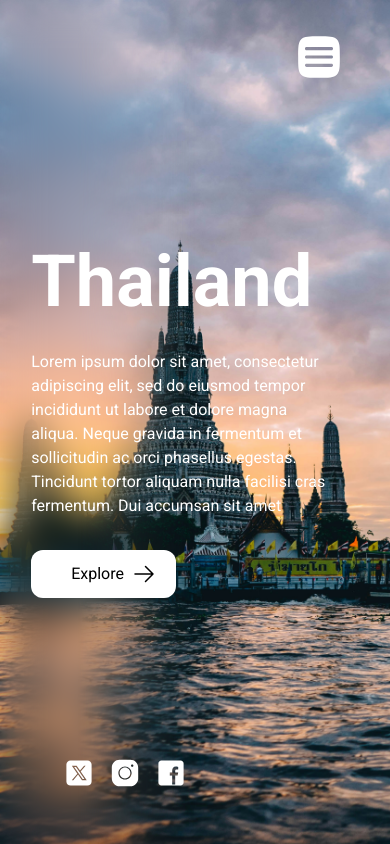
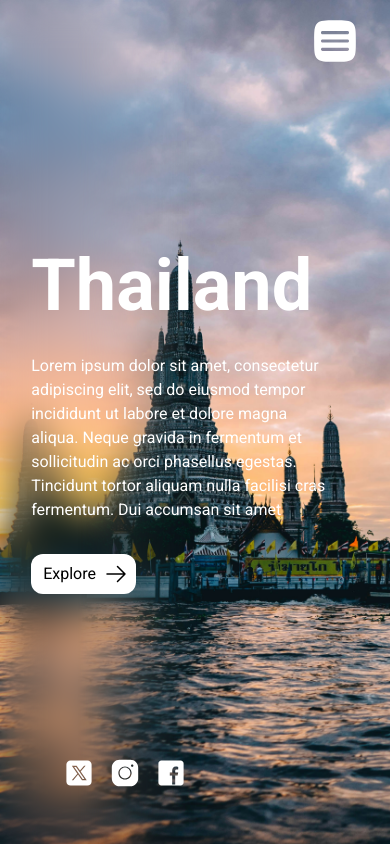
Before and after one commit to ConteDeStGermain/learning-angular, an Angular app: page / in a window 390 px wide. Built offline with nearby package versions, Linux system fonts and the light colour scheme; no server answers.

Commit message:
fixing ui issues

```diff
--- a/src/app/app.component.html
+++ b/src/app/app.component.html
@@ -5,7 +5,7 @@
     <div class="w-[300px] sm:w-[500px] md:w-[700px] space-y-8">
       <h1 class="text-7xl sm:text-9xl font-bold">Thailand</h1>
       <p >Lorem ipsum dolor sit amet, consectetur adipiscing elit, sed do eiusmod tempor incididunt ut labore et dolore magna aliqua. Neque gravida in fermentum et sollicitudin ac orci phasellus egestas. Tincidunt tortor aliquam nulla facilisi cras fermentum. Dui accumsan sit amet  </p>
-      <button class="bg-white text-black pr-5 pl-10 pt-3 pb-3 rounded-xl transition ease-in-out delay-50 hover:bg-blue-300 hover:text-white hover:drop-shadow-lg flex items-center justify-center">
+      <button class="bg-white text-black sm:pr-5 sm:pl-10 sm:pt-3 sm:pb-3 pr-2 pl-3 pt-2 pb-2 rounded-xl transition ease-in-out delay-50 hover:bg-blue-300 hover:text-white hover:drop-shadow-lg flex items-center justify-center">
         Explore
         <svg xmlns="http://www.w3.org/2000/svg" fill="none" viewBox="0 0 24 24" stroke-width="1.5" stroke="currentColor" class="w-6 h-6 ml-2">
           <path stroke-linecap="round" stroke-linejoin="round" d="M13.5 4.5 21 12m0 0-7.5 7.5M21 12H3" />
--- a/src/app/shared/navbar/navbar.component.html
+++ b/src/app/shared/navbar/navbar.component.html
@@ -8,7 +8,7 @@
     <button class="bg-white text-black pr-10 pl-10 pt-3 pb-3 rounded-xl transition ease-in-out delay-50 hover:bg-blue-300 hover:text-white hover:drop-shadow-lg">Register</button>
   </div>
 </nav>
-<nav class="md:hidden absolute z-50 right-8 top-8" (click)="toggleMenu()">
+<nav class="md:hidden absolute z-50 sm:right-8 sm:top-8 right-4 top-4" (click)="toggleMenu()">
   <div class=" h-16 w-16">
     <svg width="50px" height="50px" viewBox="0 0 24 24" fill="none"  xmlns="http://www.w3.org/2000/svg">
       <path fill-rule="evenodd" clip-rule="evenodd" d="M3.46447 20.5355C4.92893 22 7.28595 22 12 22C16.714 22 19.0711 22 20.5355 20.5355C22 19.0711 22 16.714 22 12C22 7.28595 22 4.92893 20.5355 3.46447C19.0711 2 16.714 2 12 2C7.28595 2 4.92893 2 3.46447 3.46447C2 4.92893 2 7.28595 2 12C2 16.714 2 19.0711 3.46447 20.5355ZM18.75 16C18.75 16.4142 18.4142 16.75 18 16.75H6C5.58579 16.75 5.25 16.4142 5.25 16C5.25 15.5858 5.58579 15.25 6 15.25H18C18.4142 15.25 18.75 15.5858 18.75 16ZM18 12.75C18.4142 12.75 18.75 12.4142 18.75 12C18.75 11.5858 18.4142 11.25 18 11.25H6C5.58579 11.25 5.25 11.5858 5.25 12C5.25 12.4142 5.58579 12.75 6 12.75H18ZM18.75 8C18.75 8.41421 18.4142 8.75 18 8.75H6C5.58579 8.75 5.25 8.41421 5.25 8C5.25 7.58579 5.58579 7.25 6 7.25H18C18.4142 7.25 18.75 7.58579 18.75 8Z" fill="white"/>
@@ -21,9 +21,9 @@
   <a href="#" class="mx-2 hover:text-black text-3xl ml-6" [class.font-bold]="selectedItem === 'current'" (click)="selectItem('current'); toggleMenu()">Current Deals</a>
   <a href="#" class="mx-2 hover:text-black text-3xl ml-6" [class.font-bold]="selectedItem === 'contact'" (click)="selectItem('contact'); toggleMenu()">Contact</a>
   <a href="#" class="mx-2 hover:text-black font-bold text-2xl ml-6" (click)="toggleMenu()">LOG IN</a>
-  <button class="bg-white w-2/6 self-center text-black pr-10 pl-10 pt-3 pb-3 rounded-xl transition ease-in-out delay-50 hover:bg-blue-300 hover:text-white hover:drop-shadow-lg">Register</button>
+  <button class="bg-white w-2/6 self-center text-black sm:pr-10 sm:pl-10 sm:pt-3 sm:pb-3 pr-3 pl-3 pt-1 pb-1 rounded-xl transition ease-in-out delay-50 hover:bg-blue-300 hover:text-white hover:drop-shadow-lg">Register</button>
   <!-- Close Menu Button -->
-  <button (click)="toggleMenu()" class="absolute top-8 right-8 text-white text-2xl">
+  <button (click)="toggleMenu()" class="absolute sm:right-8 sm:top-8 right-4 top-4 text-white text-2xl">
     Close
   </button>
 </div>
```
